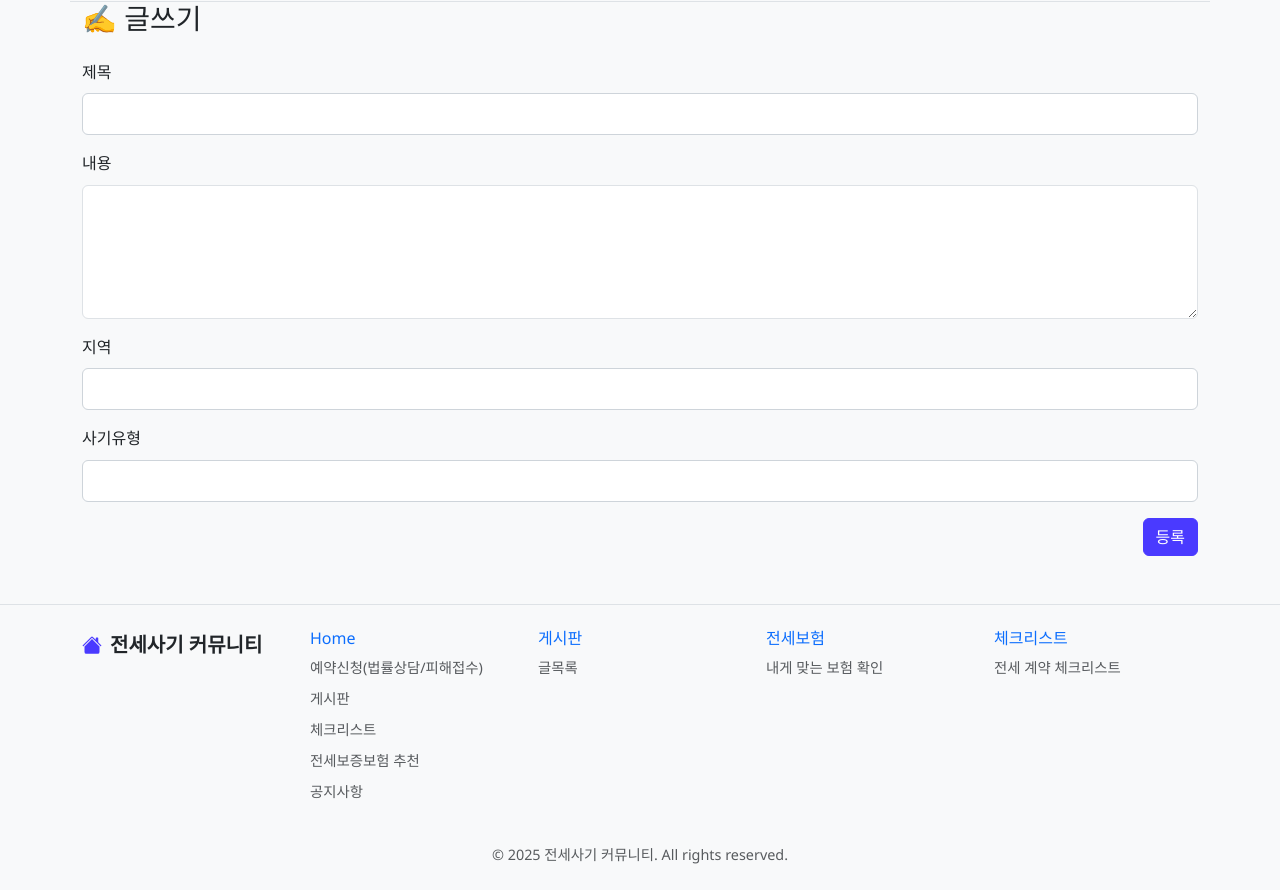
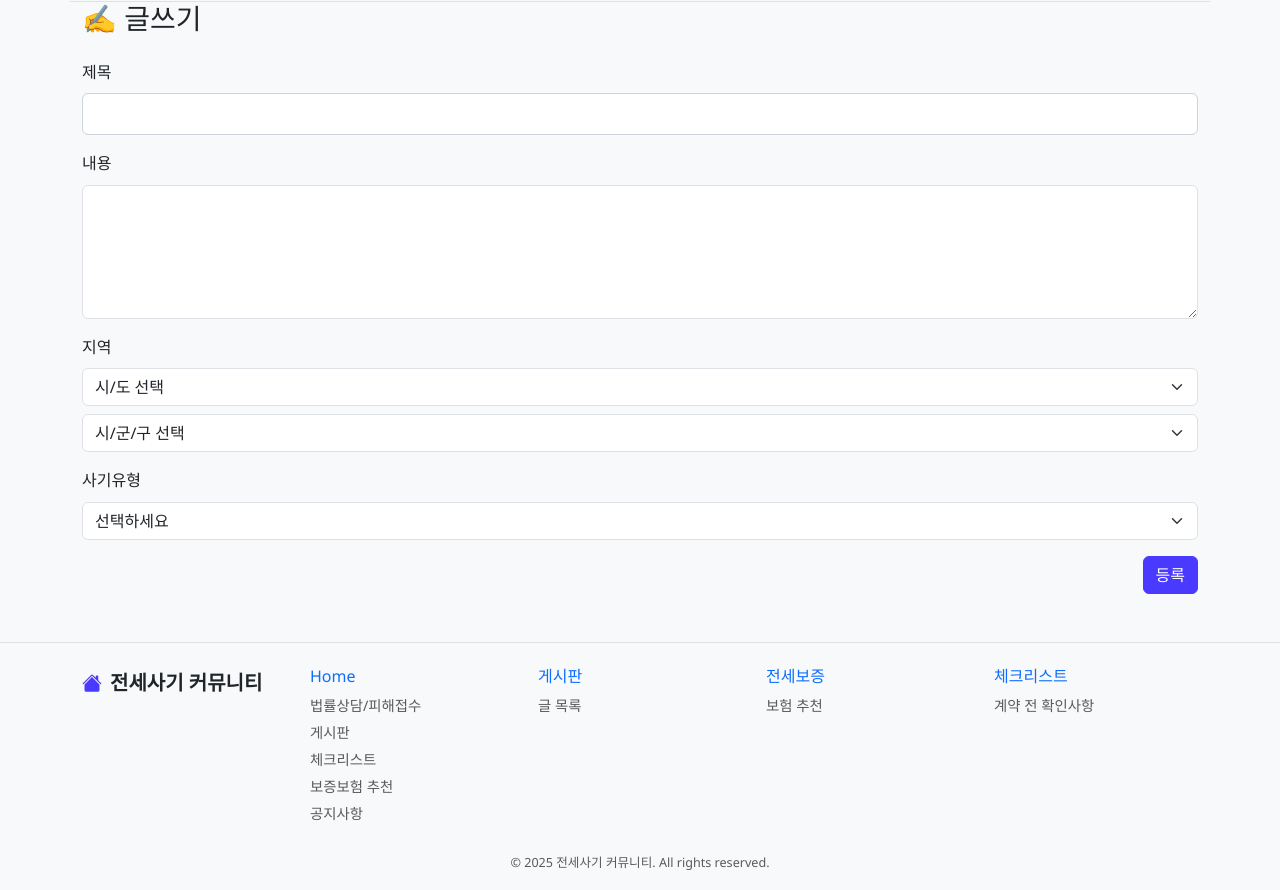
Before and after one commit to BINNNNNY/project_nextLv, a PHP site: page /write.php in a window 1280 px wide. Shown: the part 63-953 px from the top of the page. Run offline with PHP 8.4, Linux system fonts and the light colour scheme; the visitor is signed in with stand-in values (Sample User, id 1).

Commit message:
수정 파일(보드 충돌로 따로 전송)
보드 충돌로 board.php파일 따로 보냄

```diff
--- a/inc/footer.php
+++ b/inc/footer.php
@@ -1,13 +1,13 @@
-</div> <!-- .container 닫기 -->
+</main> <!-- .container 닫기 (본문 종료) -->
 
-<!-- ✅ 푸터 디자인 -->
-<footer class="bg-light border-top mt-5 py-4">
+<!-- ✅ 푸터 시작 -->
+<footer class="bg-light border-top mt-5 pt-4 pb-3">
   <div class="container">
-    <div class="row row-cols-1 row-cols-sm-2 row-cols-md-5">
+    <div class="row row-cols-1 row-cols-sm-2 row-cols-md-5 g-4">
 
-      <div class="col mb-3">
-        <a href="/project_nextLv/index.php" class="d-flex align-items-center text-decoration-none text-dark">
-          <!-- 집 아이콘 -->
+      <!-- 로고 -->
+      <div class="col">
+        <a href="/project_nextLv/index.php" class="d-flex align-items-center text-decoration-none text-dark mb-2">
           <svg xmlns="http://www.w3.org/2000/svg" width="20" height="20" fill="#4A3AFF" class="bi bi-house-fill me-2" viewBox="0 0 16 16">
             <path d="M8.707 1.5a1 1 0 0 0-1.414 0L.646 8.146a.5.5 0 0 0 .708.708L8 2.207l6.646 6.647a.5.5 0 0 0 .708-.708L13 5.793V2.5a.5.5 0 0 0-.5-.5h-1a.5.5 0 0 0-.5.5v1.293z"/>
             <path d="m8 3.293 6 6V13.5a1.5 1.5 0 0 1-1.5 1.5h-9A1.5 1.5 0 0 1 2 13.5V9.293z"/>
@@ -16,47 +16,51 @@
         </a>
       </div>
 
-      <div class="col mb-3">
+      <!-- Home -->
+      <div class="col">
         <h6 class="text-primary">Home</h6>
         <ul class="nav flex-column">
-          <li class="nav-item mb-2"><a href="/" class="nav-link p-0 text-muted">예약신청(법률상담/피해접수)</a></li>
-          <li class="nav-item mb-2"><a href="/project_nextLv/index.php" class="nav-link p-0 text-muted">게시판</a></li>
-          <li class="nav-item mb-2"><a href="/project_nextLv/checklist.php" class="nav-link p-0 text-muted">체크리스트</a></li>
-          <li class="nav-item mb-2"><a href="/project_nextLv/insurance.php" class="nav-link p-0 text-muted">전세보증보험 추천</a></li>
-          <li class="nav-item mb-2"><a href="/project_nextLv/notice.php" class="nav-link p-0 text-muted">공지사항</a></li>
+          <li class="nav-item mb-1"><a href="/" class="nav-link p-0 text-muted">법률상담/피해접수</a></li>
+          <li class="nav-item mb-1"><a href="/project_nextLv/board.php" class="nav-link p-0 text-muted">게시판</a></li>
+          <li class="nav-item mb-1"><a href="/project_nextLv/checklist.php" class="nav-link p-0 text-muted">체크리스트</a></li>
+          <li class="nav-item mb-1"><a href="/project_nextLv/insurance.php" class="nav-link p-0 text-muted">보증보험 추천</a></li>
+          <li class="nav-item mb-1"><a href="/project_nextLv/notice.php" class="nav-link p-0 text-muted">공지사항</a></li>
         </ul>
       </div>
 
-      <div class="col mb-3">
+      <!-- 게시판 -->
+      <div class="col">
         <h6 class="text-primary">게시판</h6>
         <ul class="nav flex-column">
-          <li class="nav-item mb-2"><a href="/project_nextLv/index.php" class="nav-link p-0 text-muted">글목록</a></li>
+          <li class="nav-item mb-1"><a href="/project_nextLv/board.php" class="nav-link p-0 text-muted">글 목록</a></li>
         </ul>
       </div>
 
-      <div class="col mb-3">
-        <h6 class="text-primary">전세보험</h6>
+      <!-- 전세보증 -->
+      <div class="col">
+        <h6 class="text-primary">전세보증</h6>
         <ul class="nav flex-column">
-          <li class="nav-item mb-2"><a href="/project_nextLv/insurance.php" class="nav-link p-0 text-muted">내게 맞는 보험 확인</a></li>
+          <li class="nav-item mb-1"><a href="/project_nextLv/insurance.php" class="nav-link p-0 text-muted">보험 추천</a></li>
         </ul>
       </div>
 
-      <div class="col mb-3">
+      <!-- 체크리스트 -->
+      <div class="col">
         <h6 class="text-primary">체크리스트</h6>
         <ul class="nav flex-column">
-          <li class="nav-item mb-2"><a href="/project_nextLv/checklist.php" class="nav-link p-0 text-muted">전세 계약 체크리스트</a></li>
+          <li class="nav-item mb-1"><a href="/project_nextLv/checklist.php" class="nav-link p-0 text-muted">계약 전 확인사항</a></li>
         </ul>
       </div>
+
     </div>
 
-    <div class="text-center mt-3">
-      <p class="text-muted mb-0">© 2025 전세사기 커뮤니티. All rights reserved.</p>
+    <div class="text-center mt-4 small text-muted">
+      © 2025 전세사기 커뮤니티. All rights reserved.
     </div>
   </div>
 </footer>
 
-<!-- ✅ Bootstrap JS -->
+<!-- ✅ Bootstrap Bundle JS: 드롭다운, 모달 등 작동용 -->
 <script src="https://cdn.jsdelivr.net/npm/bootstrap@5.3.0/dist/js/bootstrap.bundle.min.js"></script>
-
 </body>
 </html>
--- a/inc/header.php
+++ b/inc/header.php
@@ -5,10 +5,10 @@
 
 include $_SERVER["DOCUMENT_ROOT"] . "/project_nextLv/inc/dbcon.php";
 
-// 자동 로그인 (옵션)
+// 자동 로그인 처리
 if (!isset($_SESSION['UID']) && isset($_COOKIE['user_token'])) {
   $token = $_COOKIE['user_token'];
-  $check = $mysqli->query("SELECT * FROM users WHERE token = '$token'");
+  $check = $mysqli->query("SELECT * FROM users WHERE token = '$token' LIMIT 1");
   if ($check && $check->num_rows > 0) {
     $u = $check->fetch_assoc();
     $_SESSION['UID'] = $u['user_id'];
@@ -17,7 +17,7 @@
   }
 }
 
-// 현재 페이지 확인
+// 현재 페이지 추적
 $current = basename($_SERVER['PHP_SELF']);
 function activeMenu($page) {
   global $current;
@@ -32,7 +32,13 @@
   <meta name="viewport" content="width=device-width, initial-scale=1">
   <title>전세사기 커뮤니티</title>
 
+  <!-- ✅ Bootstrap CSS (스타일만 포함) -->
   <link href="https://cdn.jsdelivr.net/npm/bootstrap@5.3.0/dist/css/bootstrap.min.css" rel="stylesheet">
+
+  <!-- ✅ Bootstrap Icons -->
+  <link href="https://cdn.jsdelivr.net/npm/bootstrap-icons@1.10.5/font/bootstrap-icons.css" rel="stylesheet">
+
+  <!-- ✅ Custom CSS -->
   <link rel="stylesheet" href="/project_nextLv/style.css">
 
   <style>
@@ -43,12 +49,15 @@
     .icon-primary svg {
       color: #4A3AFF;
     }
+    .nav-link.text-white.bg-primary {
+      font-weight: bold;
+    }
   </style>
 </head>
 
 <body>
   <!-- ✅ 헤더 -->
-  <div class="container d-flex justify-content-between align-items-center py-3 border-bottom">
+  <header class="container d-flex justify-content-between align-items-center py-3 border-bottom">
     <!-- 로고 -->
     <a href="/project_nextLv/index.php" class="d-flex align-items-center text-decoration-none text-dark icon-primary">
       <svg xmlns="http://www.w3.org/2000/svg" width="20" height="20" fill="currentColor" class="bi bi-house-fill me-2" viewBox="0 0 16 16">
@@ -69,16 +78,15 @@
     <!-- 사용자 상태 -->
     <div class="d-flex align-items-center">
       <a href="#" class="btn btn-outline-primary btn-sm me-2">무료 법률 자문</a>
-
       <?php if (isset($_SESSION['UID'])): ?>
-        <span class="me-2 fw-bold">👤 <?= $_SESSION['UNAME'] ?> 님</span>
+        <span class="me-2 fw-bold">👤 <?= htmlspecialchars($_SESSION['UNAME']) ?> 님</span>
         <a href="/project_nextLv/member/logout.php" class="btn btn-outline-danger btn-sm">로그아웃</a>
       <?php else: ?>
         <a href="/project_nextLv/member/login.php" class="btn btn-outline-secondary btn-sm me-2">로그인</a>
         <a href="/project_nextLv/member/signup.php" class="btn btn-primary btn-sm">회원가입</a>
       <?php endif; ?>
     </div>
-  </div>
+  </header>
 
   <!-- ✅ 본문 시작 -->
-  <div class="container mb-5">
+  <main class="container mb-5">
--- a/write.php
+++ b/write.php
@@ -1,45 +1,109 @@
 <?php
 include $_SERVER["DOCUMENT_ROOT"] . "/project_nextLv/inc/header.php";
+include $_SERVER["DOCUMENT_ROOT"] . "/project_nextLv/inc/dbcon.php";
+
 if (!isset($_SESSION['UID'])) {
   echo "<script>alert('로그인이 필요합니다.'); location.href='login.php';</script>";
   exit;
 }
+
 $pid = $_GET['pid'] ?? null;
 $edit = false;
-$title = $content = $region = $fraud_type = '';
+$title = $content = $region = $sub_region = $fraud_type = '';
 
+// 수정 모드일 경우
 if ($pid) {
   $result = $mysqli->query("SELECT * FROM post WHERE post_id = $pid") or die($mysqli->error);
   $row = $result->fetch_assoc();
+
   if ($row['author_id'] !== $_SESSION['UID']) {
     echo "<script>alert('본인 글만 수정할 수 있습니다.'); history.back();</script>";
     exit;
   }
+
   $edit = true;
   extract($row);
 }
+
+// 지역 데이터 및 사기유형
+$fraud_types = ["이중계약", "허위 정보 제공", "가짜 임대인", "보증금 미반환", "명의 도용", "기타"];
+$region_data = json_decode(file_get_contents($_SERVER["DOCUMENT_ROOT"] . "/project_nextLv/inc/region_data_kr.json"), true);
 ?>
+
 <h3 class="mb-4"><?= $edit ? "✏ 글 수정" : "✍ 글쓰기" ?></h3>
 <form method="post" action="write_ok.php">
-  <?php if ($edit): ?><input type="hidden" name="pid" value="<?= $post_id ?>"><?php endif; ?>
+  <?php if ($edit): ?>
+    <input type="hidden" name="pid" value="<?= $post_id ?>">
+  <?php endif; ?>
+
   <div class="mb-3">
     <label class="form-label">제목</label>
     <input type="text" name="title" class="form-control" value="<?= htmlspecialchars($title) ?>" required>
   </div>
+
   <div class="mb-3">
     <label class="form-label">내용</label>
     <textarea name="content" class="form-control" rows="5" required><?= htmlspecialchars($content) ?></textarea>
   </div>
+
   <div class="mb-3">
     <label class="form-label">지역</label>
-    <input type="text" name="region" class="form-control" value="<?= htmlspecialchars($region) ?>">
+    <select name="region" id="region" class="form-select" required>
+      <option value="">시/도 선택</option>
+    </select>
+    <select name="sub_region" id="sub_region" class="form-select mt-2" required>
+      <option value="">시/군/구 선택</option>
+    </select>
   </div>
+
   <div class="mb-3">
     <label class="form-label">사기유형</label>
-    <input type="text" name="fraud_type" class="form-control" value="<?= htmlspecialchars($fraud_type) ?>">
+    <select name="fraud_type" class="form-select">
+      <option value="">선택하세요</option>
+      <?php foreach ($fraud_types as $type): ?>
+        <option value="<?= $type ?>" <?= $fraud_type === $type ? 'selected' : '' ?>><?= $type ?></option>
+      <?php endforeach; ?>
+    </select>
   </div>
+
   <div class="text-end">
     <button type="submit" class="btn btn-primary"><?= $edit ? "수정" : "등록" ?></button>
   </div>
 </form>
+
+<script>
+const regionData = <?= json_encode($region_data, JSON_UNESCAPED_UNICODE) ?>;
+
+window.addEventListener('DOMContentLoaded', () => {
+  const regionSelect = document.getElementById("region");
+  const subRegionSelect = document.getElementById("sub_region");
+
+  for (const sido in regionData) {
+    const opt = document.createElement("option");
+    opt.value = sido;
+    opt.textContent = sido;
+    if ("<?= $region ?>" === sido) opt.selected = true;
+    regionSelect.appendChild(opt);
+  }
+
+  function updateSubRegions() {
+    const selectedSido = regionSelect.value;
+    subRegionSelect.innerHTML = '<option value="">시/군/구 선택</option>';
+
+    if (selectedSido && regionData[selectedSido]) {
+      regionData[selectedSido].forEach(sgg => {
+        const opt = document.createElement("option");
+        opt.value = sgg;
+        opt.textContent = sgg;
+        if ("<?= $sub_region ?>" === sgg) opt.selected = true;
+        subRegionSelect.appendChild(opt);
+      });
+    }
+  }
+
+  regionSelect.addEventListener("change", updateSubRegions);
+  updateSubRegions();
+});
+</script>
+
 <?php include $_SERVER["DOCUMENT_ROOT"] . "/project_nextLv/inc/footer.php"; ?>
```
Also changed, not shown: inc/region_data_kr.json (added, +19 -0 lines), style.css (line endings or trailing spaces).
